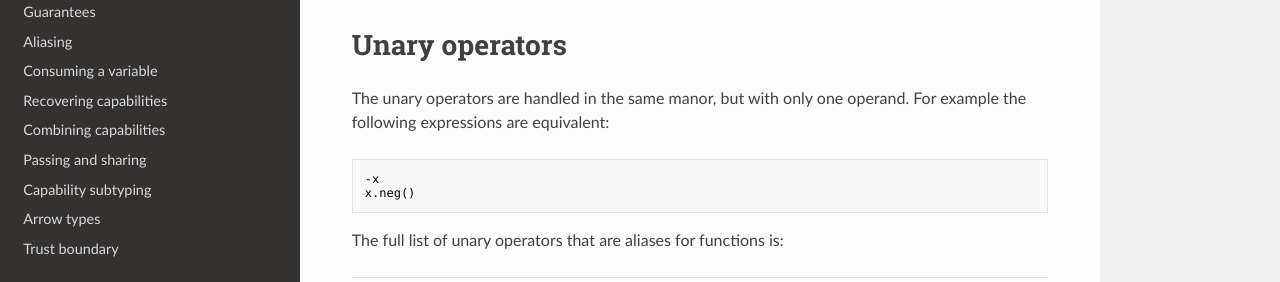
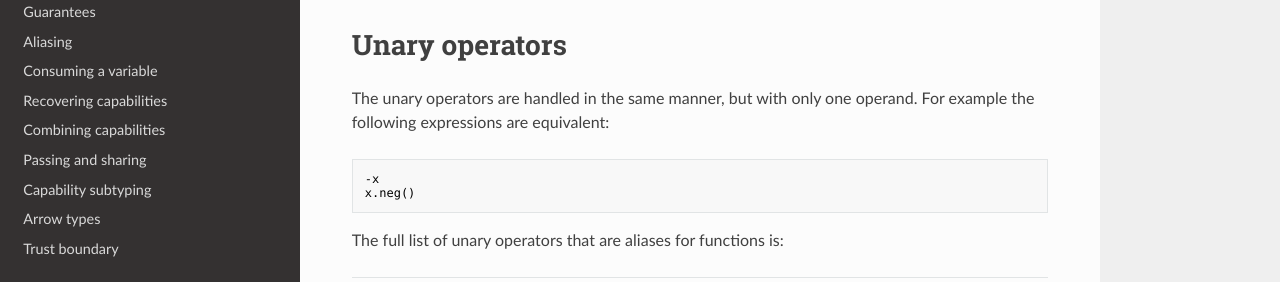
Before and after one commit to ponylang/pony-tutorial, an MkDocs documentation site: the page built from docs/expressions/infix-ops.md, in a window 1280 px wide and 900 px high, scrolled down 2678 px. Shown: the part 314-596 px from the top of the window. Built offline with MkDocs 1.6.1, drawn with Linux system fonts in a browser that asks for light colours; nearby versions of some CDN libraries; old or Windows-style settings are respelled for this version of MkDocs; some of the changed text lies outside the part shown.

Commit message:
fixes two typos.
failure -> fail, manor -> manner.

````diff
--- a/docs/expressions/infix-ops.md
+++ b/docs/expressions/infix-ops.md
@@ -111,7 +111,7 @@
 
 # Unary operators
 
-The unary operators are handled in the same manor, but with only one operand. For example the following expressions are equivalent:
+The unary operators are handled in the same manner, but with only one operand. For example the following expressions are equivalent:
 
 ```pony
 -x
````
Also changed, not shown: other parts of docs/expressions/infix-ops.md (+1 -1 lines).
